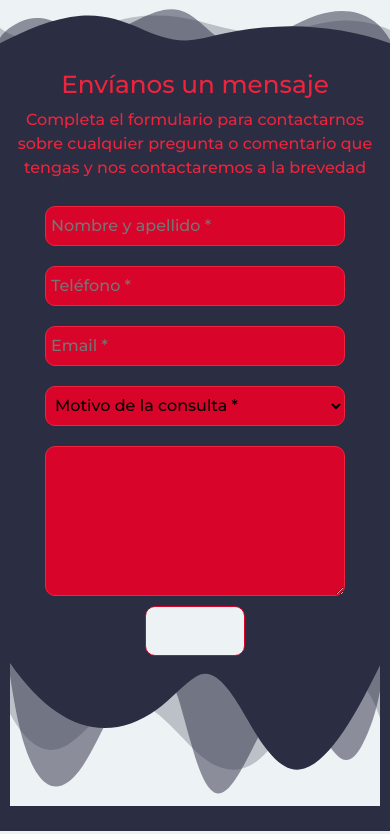
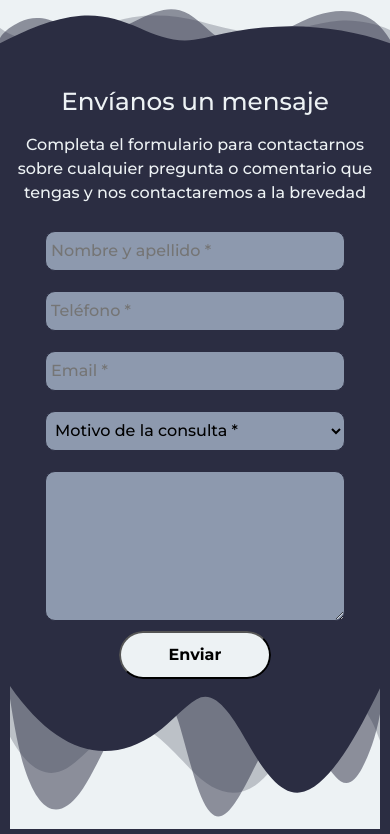
Before and after one commit to Naghell/coder-inmobiliaria-v2, a website: page pages/contacto.html in a window 390 px wide. Shown: the part 255-1089 px from the top of the page. Drawn offline with nearby package versions, Linux system fonts and the light colour scheme.

Commit message:
Media querys to mixins

```diff
--- a/pages/contacto.html
+++ b/pages/contacto.html
@@ -1,14 +1,34 @@
 <!DOCTYPE html>
 <html lang="en">
-
   <head>
     <meta charset="UTF-8" />
     <meta http-equiv="X-UA-Compatible" content="IE=edge" />
     <meta name="viewport" content="width=device-width, initial-scale=1.0" />
-  <title>Inmobiliaria</title>
+    <meta name="title" content="Roxana Abba Inmobiliaria | Coderhouse" />
+    <meta
+      name="description"
+      content="La inmobiliaria del pueblo. Ubicada en Villa del Rosario, con más de una década al servicio de sus clientes."
+    />
+    <meta
+      name="keywords"
+      content="roxana, abba, inmobiliaria, cordoba, villa, villa del rosario, servicios, inmobiliarios, tasaciones, propiedades, venta, alquiler"
+    />
+    <meta name="robots" content="index, follow" />
+    <meta name="language" content="Spanish" />
+    <link rel="icon" type="image/x-icon" href="../images/hero__logo.png" />
+    <title>Roxana Abba Inmobiliaria | Coderhouse</title>
     <link rel="stylesheet" href="../css/main.css" />
-  <link href="https://cdn.jsdelivr.net/npm/bootstrap@5.3.0-alpha1/dist/css/bootstrap.min.css" rel="stylesheet"
-    integrity="sha384-GLhlTQ8iRABdZLl6O3oVMWSktQOp6b7In1Zl3/Jr59b6EGGoI1aFkw7cmDA6j6gD" crossorigin="anonymous" />
+    <link
+      href="https://cdn.jsdelivr.net/npm/bootstrap@5.3.0-alpha1/dist/css/bootstrap.min.css"
+      rel="stylesheet"
+      integrity="sha384-GLhlTQ8iRABdZLl6O3oVMWSktQOp6b7In1Zl3/Jr59b6EGGoI1aFkw7cmDA6j6gD"
+      crossorigin="anonymous"
+    />
+    <link
+      rel="stylesheet"
+      href="https://cdn.jsdelivr.net/npm/normalize.css@8.0.1/normalize.min.css"
+    />
+    <link href="https://unpkg.com/aos@2.3.1/dist/aos.css" rel="stylesheet" />
   </head>
 
   <body>
@@ -206,7 +226,12 @@
             comentario que tengas y nos contactaremos a la brevedad
           </p>
         </div>
-      <input placeholder="Nombre y apellido *" type="text" id="first_name" name="first_name" />
+        <input
+          placeholder="Nombre y apellido *"
+          type="text"
+          id="first_name"
+          name="first_name"
+        />
         <input placeholder="Teléfono *" type="tel" id="phone" name="phone" />
         <input placeholder="Email *" type="email" id="email" name="email" />
         <select name="motivo">
@@ -217,13 +242,31 @@
         </select>
         <textarea name="consult" rows="10" placeholder="Detalle su consulta *">
         </textarea>
-      <button type="submit">Enviar</button>
+        <button>
+          <span>Enviar</span>
+        </button>
       </form>
       <div class="body-shape-divider-bottom">
-      <svg data-name="Layer 1" xmlns="http://www.w3.org/2000/svg" viewBox="0 0 1200 120" preserveAspectRatio="none">
-          <path d="M0,0V46.29c47.79,22.2,103.59,32.17,158,28,70.36-5.37,136.33-33.31,206.8-37.5C438.64,32.43,512.34,53.67,583,72.05c69.27,18,138.3,24.88,209.4,13.08,36.15-6,69.85-17.84,104.45-29.34C989.49,25,1113-14.29,1200,52.47V0Z" opacity=".25" class="shape-fill"></path>
-          <path d="M0,0V15.81C13,36.92,27.64,56.86,47.69,72.05,99.41,111.27,165,111,224.58,91.58c31.15-10.15,60.09-26.07,89.67-39.8,40.92-19,84.73-46,130.83-49.67,36.26-2.85,70.9,9.42,98.6,31.56,31.77,25.39,62.32,62,103.63,73,40.44,10.79,81.35-6.69,119.13-24.28s75.16-39,116.92-43.05c59.73-5.85,113.28,22.88,168.9,38.84,30.2,8.66,59,6.17,87.09-7.5,22.43-10.89,48-26.93,60.65-49.24V0Z" opacity=".5" class="shape-fill"></path>
-          <path d="M0,0V5.63C149.93,59,314.09,71.32,475.83,42.57c43-7.64,84.23-20.12,127.61-26.46,59-8.63,112.48,12.24,165.56,35.4C827.93,77.22,886,95.24,951.2,90c86.53-7,172.46-45.71,248.8-84.81V0Z" class="shape-fill"></path>
+        <svg
+          data-name="Layer 1"
+          xmlns="http://www.w3.org/2000/svg"
+          viewBox="0 0 1200 120"
+          preserveAspectRatio="none"
+        >
+          <path
+            d="M0,0V46.29c47.79,22.2,103.59,32.17,158,28,70.36-5.37,136.33-33.31,206.8-37.5C438.64,32.43,512.34,53.67,583,72.05c69.27,18,138.3,24.88,209.4,13.08,36.15-6,69.85-17.84,104.45-29.34C989.49,25,1113-14.29,1200,52.47V0Z"
+            opacity=".25"
+            class="shape-fill"
+          ></path>
+          <path
+            d="M0,0V15.81C13,36.92,27.64,56.86,47.69,72.05,99.41,111.27,165,111,224.58,91.58c31.15-10.15,60.09-26.07,89.67-39.8,40.92-19,84.73-46,130.83-49.67,36.26-2.85,70.9,9.42,98.6,31.56,31.77,25.39,62.32,62,103.63,73,40.44,10.79,81.35-6.69,119.13-24.28s75.16-39,116.92-43.05c59.73-5.85,113.28,22.88,168.9,38.84,30.2,8.66,59,6.17,87.09-7.5,22.43-10.89,48-26.93,60.65-49.24V0Z"
+            opacity=".5"
+            class="shape-fill"
+          ></path>
+          <path
+            d="M0,0V5.63C149.93,59,314.09,71.32,475.83,42.57c43-7.64,84.23-20.12,127.61-26.46,59-8.63,112.48,12.24,165.56,35.4C827.93,77.22,886,95.24,951.2,90c86.53-7,172.46-45.71,248.8-84.81V0Z"
+            class="shape-fill"
+          ></path>
         </svg>
       </div>
     </main>
@@ -251,5 +294,4 @@
       crossorigin="anonymous"
     ></script>
   </body>
-
 </html>
--- a/scss/app.scss
+++ b/scss/app.scss
@@ -3,7 +3,6 @@
 @import "./layout/header";
 @import "./layout/landing";
 @import "./layout/footer";
-
 
 .prop__wrapper {
   background-color: $color_1;
@@ -170,20 +169,25 @@
   justify-content: center;
   align-items: center;
   flex-wrap: wrap;
+  flex-direction: column;
   max-width: 500px;
   font-family: $font-family_1;
   font-weight: 500;
   font-size: 1rem;
-  color: $color_4;
+  color: $color_3;
+  button {
+    border-radius: 99rem;
+    border-width: 2px;
+  }
   input {
     margin: 10px;
     padding: 5px;
     height: 40px;
     width: 100%;
     max-width: 300px;
-    background-color: $color_5;
+    background-color: $color_2;
     border: none;
-    border: $color_4 solid 1px;
+    border: $color_1 solid 1px;
     border-radius: 10px;
   }
   select {
@@ -192,9 +196,9 @@
     height: 40px;
     width: 100%;
     max-width: 300px;
-    background-color: $color_5;
+    background-color: $color_2;
     border: none;
-    border: $color_4 solid 1px;
+    border: $color_1 solid 1px;
     border-radius: 10px;
   }
   textarea {
@@ -206,27 +210,10 @@
     max-width: 300px;
     min-height: 150px;
     max-height: 300px;
-    background-color: $color_5;
+    background-color: $color_2;
     border: none;
-    border: $color_4 solid 1px;
+    border: $color_1 solid 1px;
     border-radius: 10px;
-  }
-  button {
-    font-family: $font-family_1;
-    font-weight: 500;
-    background-color: $color_3;
-    border: $color_5 solid 1px;
-    border-radius: 10px;
-    padding: 5px;
-    margin: 0 50px;
-    height: 50px;
-    width: 100px;
-    &:hover {
-      background-color: $color_4;
-      border: $color_4 solid 1px;
-      transition: 0.5s;
-      cursor: pointer;
-    }
   }
   option {
     font-family: $font-family_2;
@@ -234,31 +221,7 @@
   h1 {
     text-align: center;
   }
-}
-p {
-  text-align: center;
-}
-.social__container__nav {
-  display: none;
-  visibility: collapse;
-  a {
-    margin: 20px;
+  p {
+    text-align: center;
   }
 }
-
-@media screen and (max-width: 490px) {
-  .hero {
-    height: 250px;
-    img {
-      top: 165px;
-    }
-  }
-  .social__wrapper {
-    display: none;
-    visibility: collapse;
-  }
-  .social__container__nav {
-    display: flex;
-    visibility: visible;
-  }
-}
--- a/scss/components/_nav.scss
+++ b/scss/components/_nav.scss
@@ -3,6 +3,11 @@
   height: 36px;
   display: flex;
   justify-content: space-between;
+
+  @include mobile {
+    display: none;
+    visibility: collapse;
+  }
 }
 
 .social__container {
@@ -59,3 +64,16 @@
 .dropdown-menu {
   background-color: $color_1 !important;
 }
+
+.social__container__nav {
+  display: none;
+  visibility: collapse;
+  a {
+    margin: 20px;
+  }
+
+  @include mobile {
+    display: flex;
+    visibility: visible;
+  }
+}
--- a/scss/layout/_header.scss
+++ b/scss/layout/_header.scss
@@ -13,6 +13,13 @@
     transform: translate(-50%, -50%);
     padding: 0 15px 0 15px;
   }
+
+  @include mobile {
+    height: 250px;
+    img {
+      top: 165px;
+    }
+  }
 }
 
 .hero__background {
--- a/scss/layout/_landing.scss
+++ b/scss/layout/_landing.scss
@@ -11,7 +11,6 @@
   @include tablet {
     padding: 25px 10px;
   }
-
 }
 
 .page__bubble {
@@ -23,7 +22,6 @@
   @include mobile {
     flex-direction: column;
   }
-
 }
 
 .page__bubble__content {
```
Also changed, not shown: index.html (+0 -1 lines), css/main.css. Lines whose indentation alone changed are shown as unchanged.
